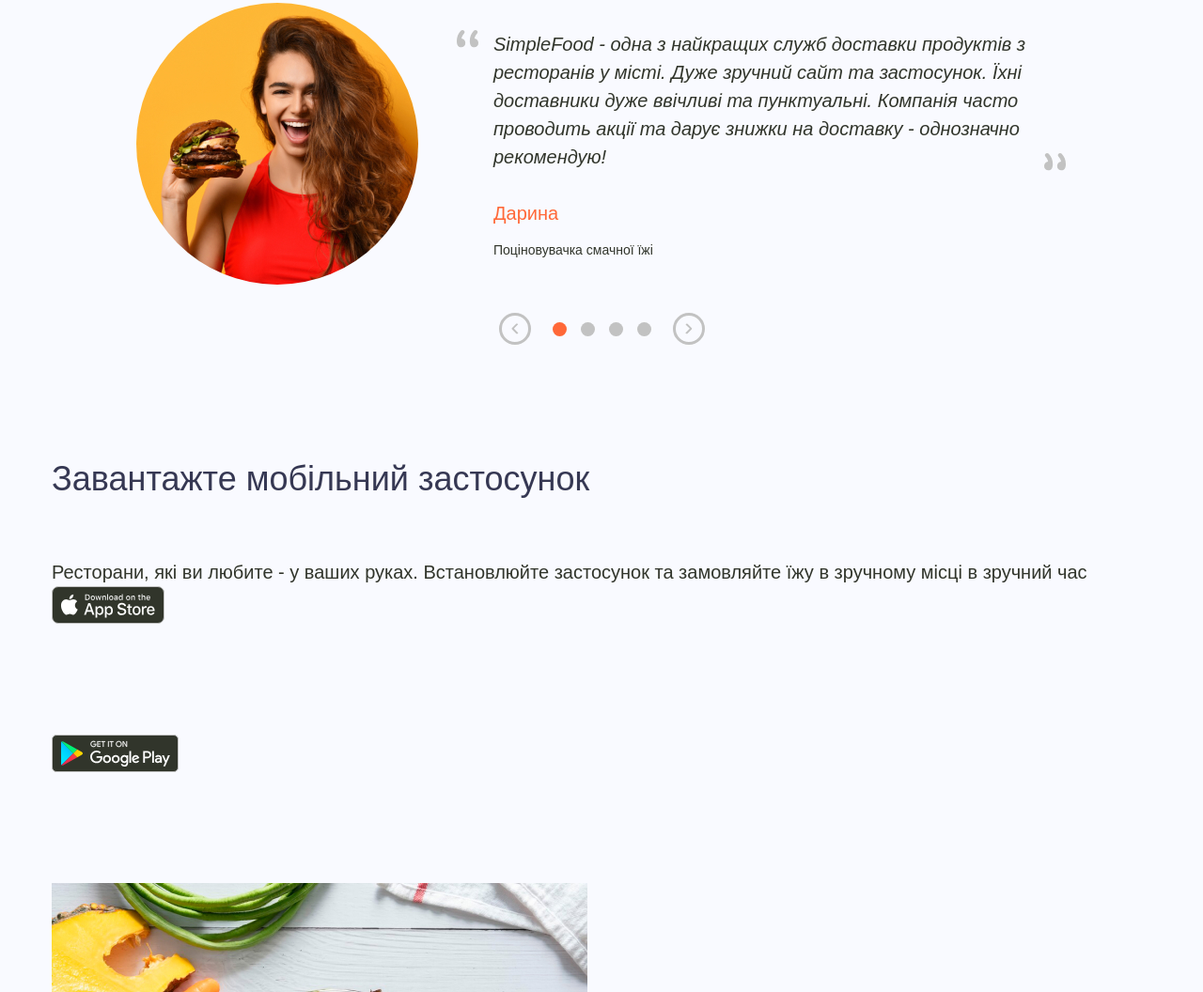
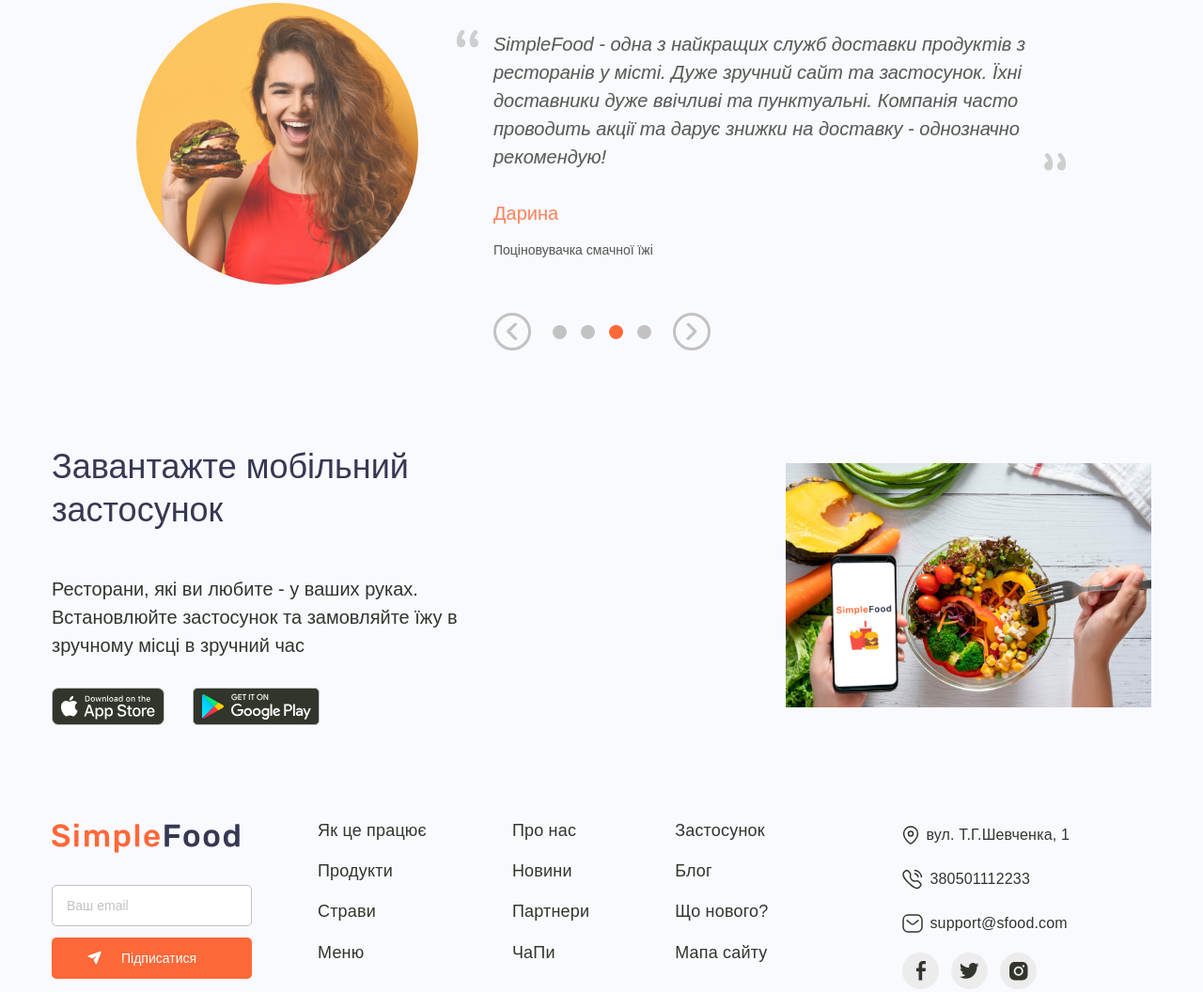
Before and after one commit to kravchuk-avk/up, a website: page app/index.html in a window 1280 px wide. Shown: the part 3615-4671 px from the top of the page at 94% size. Drawn offline with nearby package versions, Linux system fonts and the light colour scheme; files that its build step writes are made by us from their sources; files whose address does not match are found by name.

Commit message:
slider end

```diff
--- a/app/index.html
+++ b/app/index.html
@@ -722,50 +722,33 @@
             </div>
           </div>
           <div class="slider__nav">
-            <button class="slider__prev-arrow" type="button">
-              <svg class="slider__icon">
-                <use class="slider__icon--prev-arrow" href="images/icon/prevarrow.svg#icon-prevarrow"">
-                </use>
-              </svg>
-              <span class="sr-only">Попередній відгук</span>
-            </button>
-            <div class="slider__dots-box">
-            </div>
-            <button type="button" class="slider__next-arrow">
-              <svg class="slider__icon">
-                <use class="slider__icon--next-arrow" href="images/icon/nextarrow.svg#icon-nextarrow"">
-                </use>
-              </svg>
-              <span class="sr-only">Попередній відгук</span>
-            </button>
           </div>
         </div>
-
       </section>
 
       <section class="app section">
         <div class="container">
+          <div class="app__content" style="background-image: url('images/app.jpg')">
+            <div class="app__content-inner">
               <h3 class="title">
                 Завантажте мобільний застосунок
               </h3>
               <p class="app__text">
                 Ресторани, які ви любите - у ваших руках. Встановлюйте застосунок та замовляйте їжу в зручному місці в зручний час
               </p>
-          <ul class="">
-            <li class="">
-              <svg class="app__icon">
-                <use class="app__icon--appstore" href="images/icon/appstore.svg#icon-appstore">
-                </use>
-              </svg>
+              <ul class="app__list">
+                <li class="app__item">
+                  <a class="app__link" href="https://www.apple.com/app-store/">
+                    <img class="app__img" src="images/icon/appstore.svg#icon-appstore" width="120" height="40" alt="еп стор">
+                  </a>
                 </li>
-            <li class="">
-              <svg class="app__icon">
-                <use class="app__icon--playstore" href="images/icon/playstore.svg#icon-playstore">
-                </use>
-              </svg>
+                <li class="app__item">
+                  <a class="app__link" href="https://play.google.com/store/apps">
+                    <img class="app__img" src="images/icon/playstore.svg#icon-playstore" width="135" height="40" alt="плей стор">
+                  </a>
                 </li>
               </ul>
-          <img class="app__img" src="images/app.jpg" alt="Мобільній застосунок">
+            </div>
           </div>
       </section>
 
--- a/app/js/main.js
+++ b/app/js/main.js
@@ -30,16 +30,38 @@
 }
 }
 
+  $(document).ready(function(){
+    var slider = $('.slider');
+
 $('.slider').slick({
   dots: true,
-  arrows: false,
-  prevArrow: '<button type="button" class="slider__prev-arrow">Previous</button>',
-  nextArrow: '<button type="button" class="slider__next-arrow">Previous</button>',
-  appendDots: '.slider__dots-box',
+  arrows: true,
+  appendArrows: $('.slider__nav'),
+  prevArrow: '<button class="slider__btn-prev" type="button"> <svg class="slider__icon"> <use class="slider__icon--prev-arrow" href="images/icon/prevarrow.svg#icon-prevarrow"> </use> </svg> <span class="sr-only">Попередній відгук</span> </button>',
+  appendDots: $('.slider__nav'),
+  nextArrow: '<button class="slider__btn-next" type="button"><svg class="slider__icon"><use class="slider__icon--next-arrow" href="images/icon/nextarrow.svg#icon-nextarrow""></use></svg> <span class="sr-only">Попередній відгук</span></button>',
+  fade: true,
+  autoplay: true,
+  autoplaySpead: 2000
+});
 
-  fade: true,
-  // autoplay: true,
-  autoplaySpead: 2000
+slider.on('beforeChange', function(event, slick, currentSlide, nextSlide){
+  var $prevBtn = $('.slider__btn-prev');
+  var $nextBtn = $('.slider__btn-next');
+
+  if (nextSlide === 0) {
+    $prevBtn.prop('disabled', true);
+  } else {
+    $prevBtn.prop('disabled', false);
+  }
+
+  if (nextSlide === slick.slideCount - 1) {
+    $nextBtn.prop('disabled', true);
+  } else {
+    $nextBtn.prop('disabled', false);
+  }
+});
+
 });
 
   var mixer = mixitup('.categories__product-list');
--- a/app/scss/lego/_app.scss
+++ b/app/scss/lego/_app.scss
@@ -0,0 +1,52 @@
+.app {
+
+  &__content {
+    background-repeat: no-repeat;
+    background-position: right bottom;
+    background-size: auto 100%;
+    height: 32.4vh;
+    display: flex;
+  }
+
+  &__content-inner {
+    background-position: center right;
+    // height: 37.7vh;
+    max-width: 470px;
+    width: 100%;
+    display: flex;
+    flex-wrap: wrap;
+    align-content: center;
+  }
+
+  .title {
+    margin-bottom: 45px;
+  }
+
+  &__text {
+    margin-bottom: 30px;
+  }
+
+  &__list {
+    display: flex;
+    flex-wrap: wrap;
+    gap: 30px;
+  }
+
+  &__item {
+    // display: flex;
+    // align-items: center;
+
+  }
+
+  &__icon {
+    // width: 120px;
+    // max-width: 100%;
+    // height: 40px;
+    // width: 1000%;
+    // display: inline-block;
+  }
+
+  // &__desc {
+  //   font-size: 24px;
+  // }
+}
--- a/app/scss/lego/_reviews.scss
+++ b/app/scss/lego/_reviews.scss
@@ -5,8 +5,6 @@
 .slider {
   max-width: 990px;
   width: 100%;
-  // display: flex;
-  // flex-direction: column;
   margin: 0 auto;
 
   &__inner {
@@ -23,37 +21,69 @@
   }
 
   &__nav {
-    display: flex;
+    display: grid;
+    grid-template-areas:
+    "prev dots next";
     justify-content: center;
     align-items: center;
-    margin: 0 auto;
   }
 
-  &__prev-arrow {
-    margin-right: 23px;
-    display: flex;
+  &__btn-prev,
+  &__btn-next {
+    width: 40px;
+    height: 40px;
+    border-radius: 50%;
+
+    &:hover {
+      background: $bg-plus;
+      .slider__icon {
+        fill: $accent-05;
+        border: 3px solid $accent-05;
+      }
     }
 
-  &__next-arrow {
-    display: flex;
+    &:focus {
+      box-shadow: 0 0 0 2px $accent;
     }
 
-  &__dots-box {
-    margin-right: 23px;
+    &:active {
+      background: $bg-plus;
+      .slider__icon {
+        fill: $accent;
+        border: 3px solid $bg-plus;
+      }
     }
 
-    &__icon {
-      width: 34px;
-      height: 34px;
-      border-radius: 34px;
-      border: 3px solid $border;
-      background: $bg-item-01;
-      padding: 8px;
-      fill: $border;
+    &:disabled {
+      .slider__icon {
+        fill: $accent;
+        border: 3px solid $accent;
+      }
+    }
+  }
+
+  &__btn-prev{
+    grid-area: prev;
 
   }
 
+  &__btn-next {
+    grid-area: next;
   }
+
+
+  &__icon {
+    width: 40px;
+    height: 40px;
+    border-radius: 50%;
+    border: 3px solid $border;
+    background: $bg-item-01;
+    padding: 7px;
+    fill: $border;
+  }
+
+}
+
 
 .blockquote {
   max-width: 650px;
@@ -116,11 +146,10 @@
 }
 
 .slick-dots {
+  margin: 0 23px;
+  gap: 15px;
+  grid-area: dots;
   display: flex;
-  justify-content: space-between;
-  align-items: center;
-  margin: 0 auto;
-  gap: 15px;
 
   li {
     display: flex;
@@ -131,17 +160,14 @@
         height: 15px;
         background-color: $border;
         border-radius: 50%;
-
         &:hover {
           background: $bg-plus;
           box-shadow: 0 0 0 2px $accent-05;
         }
-
         &:focus {
           background: $border;
           box-shadow: 0 0 0 2px $accent;
         }
-
         &:active {
           background: $accent-05;
         }
```
Also changed, not shown: app/css/style.min.css, app/images/icon.svg, app/images/icon/appstore-.svg (added), app/images/icon/nextarrow.svg, app/js/main.min.js. Lines whose indentation alone changed are shown as unchanged.
